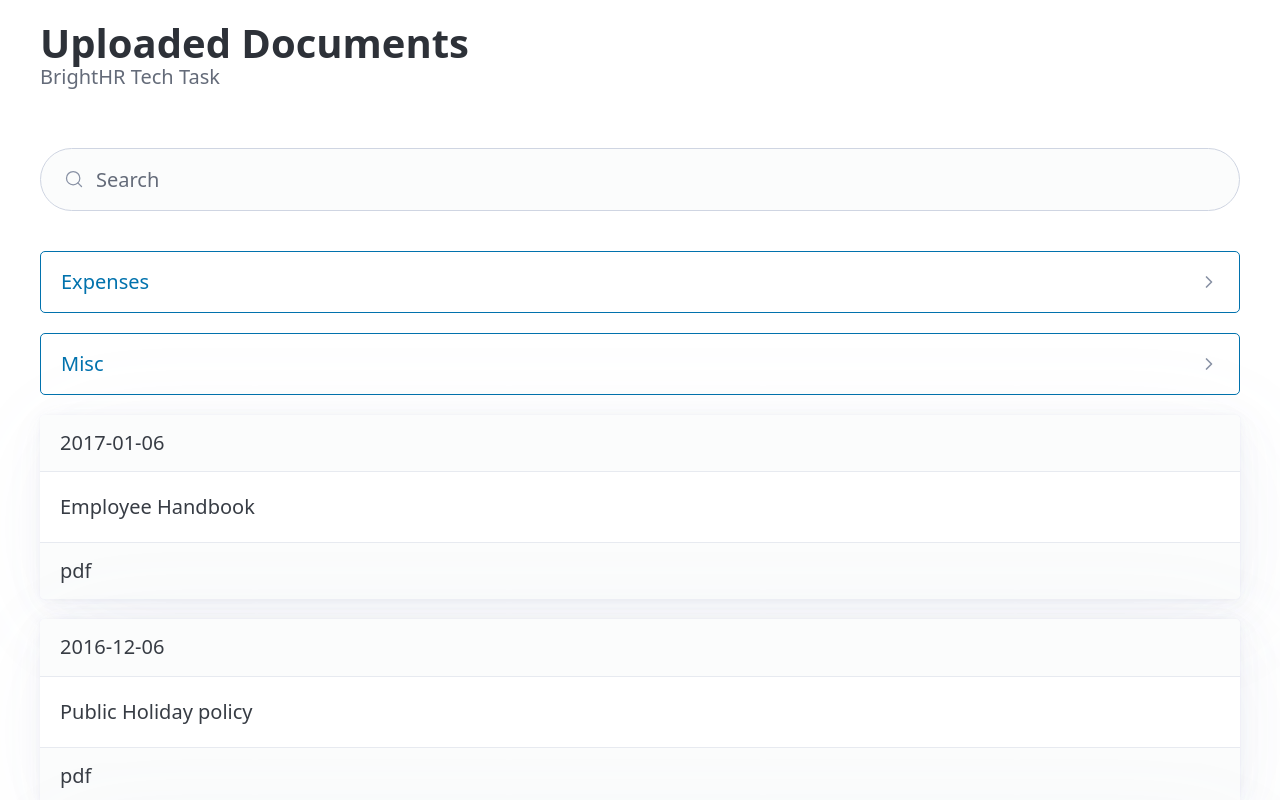
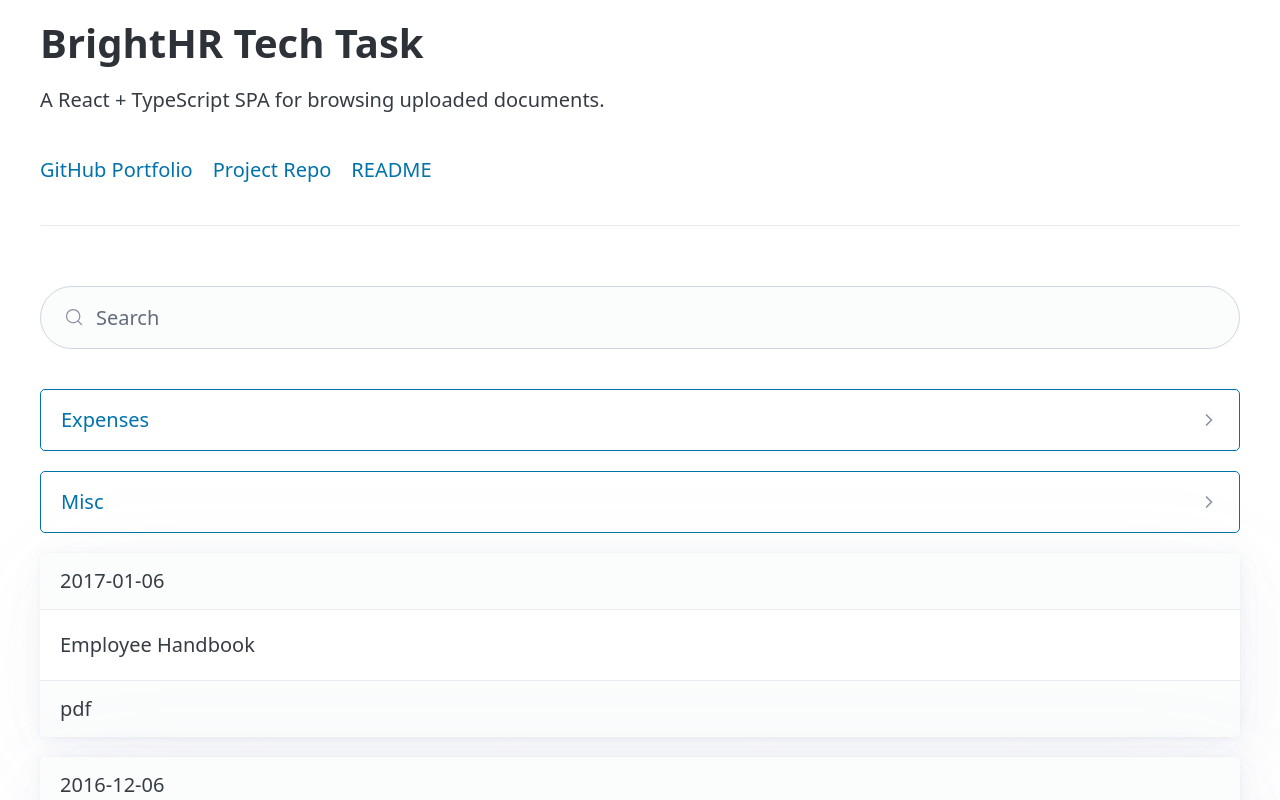
Before and after one commit to tom-ai/bright-tech-task, a React (Vite) app: page / in a window 1280 px wide. Shown: the top 800 px of the page. Built offline with nearby package versions, Linux system fonts and the light colour scheme.

Commit message:
update readme, couple of tidy ups

```diff
--- a/src/App.tsx
+++ b/src/App.tsx
@@ -2,6 +2,7 @@
 import { FileExplorer } from './components/FileExplorer';
 import { Search } from './components/Search';
 import { useDocuments } from './hooks/useDocuments';
+import { Header } from './components/Header';
 
 function App() {
   const [query, setQuery] = useState('');
@@ -10,20 +11,11 @@
 
   return (
     <>
-      <header>
-        <hgroup>
-          <h1>Uploaded Documents</h1>
-          <h2>BrightHR Tech Task</h2>
-        </hgroup>
-      </header>
+      <Header />
       <main>
         <Search value={query} onChange={setQuery} />
         <FileExplorer items={items} />
       </main>
-      <footer>
-        <p>Made by Tom Harris for BrightHR | Tech Task | September 2025</p>
-        <a href="https://github.com/tom-ai">github.com/tom-ai</a>
-      </footer>
     </>
   );
 }
--- a/src/components/FileExplorer/FileExplorer.tsx
+++ b/src/components/FileExplorer/FileExplorer.tsx
@@ -5,7 +5,11 @@
     <section>
       <ul className="file-list">
         {items.map((item) => {
-          return ItemView({ item });
+          return (
+            <li key={item.name}>
+              <ItemView item={item} />
+            </li>
+          );
         })}
       </ul>
     </section>
@@ -15,7 +19,6 @@
 function ItemView({ item }: { item: Item }) {
   if (item.type !== 'folder') {
     return (
-      <li key={item.name}>
       <article>
         <header>
           <time>{item.added}</time>
@@ -23,20 +26,17 @@
         {item.name}
         <footer>{item.type}</footer>
       </article>
-      </li>
     );
   }
 
   return (
-    <li key={item.name}>
     <details>
       <summary role="button" className="outline">
         {item.name}
       </summary>
       {item.files.map((item) => (
-          <ItemView item={item} />
+        <ItemView item={item} key={item.name} />
       ))}
     </details>
-    </li>
   );
 }
--- /dev/null
+++ b/src/components/Header/Header.tsx
@@ -0,0 +1,26 @@
+export function Header() {
+  return (
+    <header>
+      <h1>BrightHR Tech Task</h1>
+      <p>A React + TypeScript SPA for browsing uploaded documents.</p>
+      <nav>
+        <ul>
+          <li>
+            <a href="https://github.com/tom-ai">GitHub Portfolio</a>
+          </li>
+          <li>
+            <a href="https://github.com/tom-ai/bright-tech-task">
+              Project Repo
+            </a>
+          </li>
+          <li>
+            <a href="https://github.com/tom-ai/bright-tech-task/blob/main/README.md">
+              README
+            </a>
+          </li>
+        </ul>
+      </nav>
+      <hr />
+    </header>
+  );
+}
--- /dev/null
+++ b/src/components/Header/index.ts
@@ -0,0 +1 @@
+export { Header } from './Header';
```
Also changed, not shown: 1 other file (tests, documents, lock files or other folders). Lines whose indentation alone changed are shown as unchanged.
